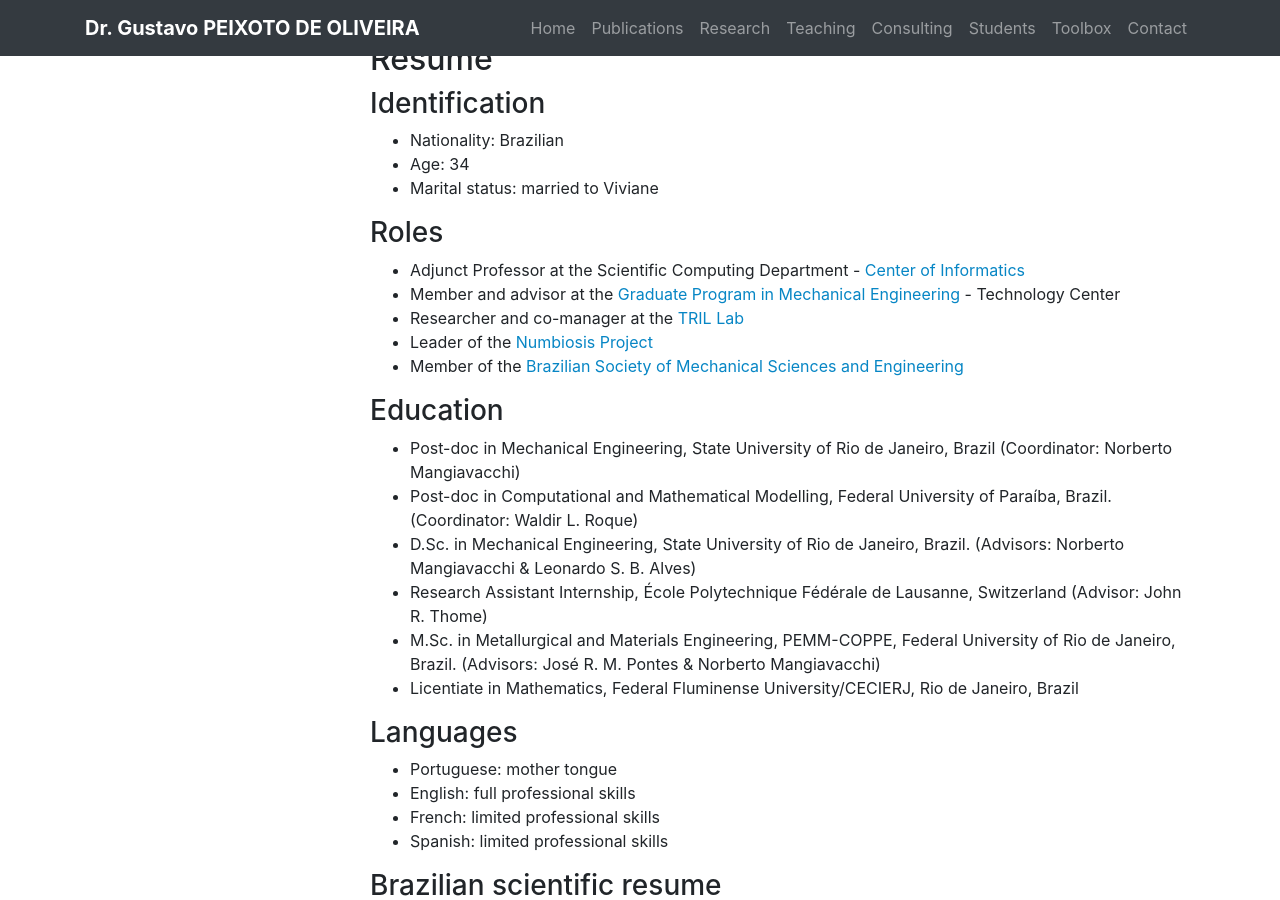
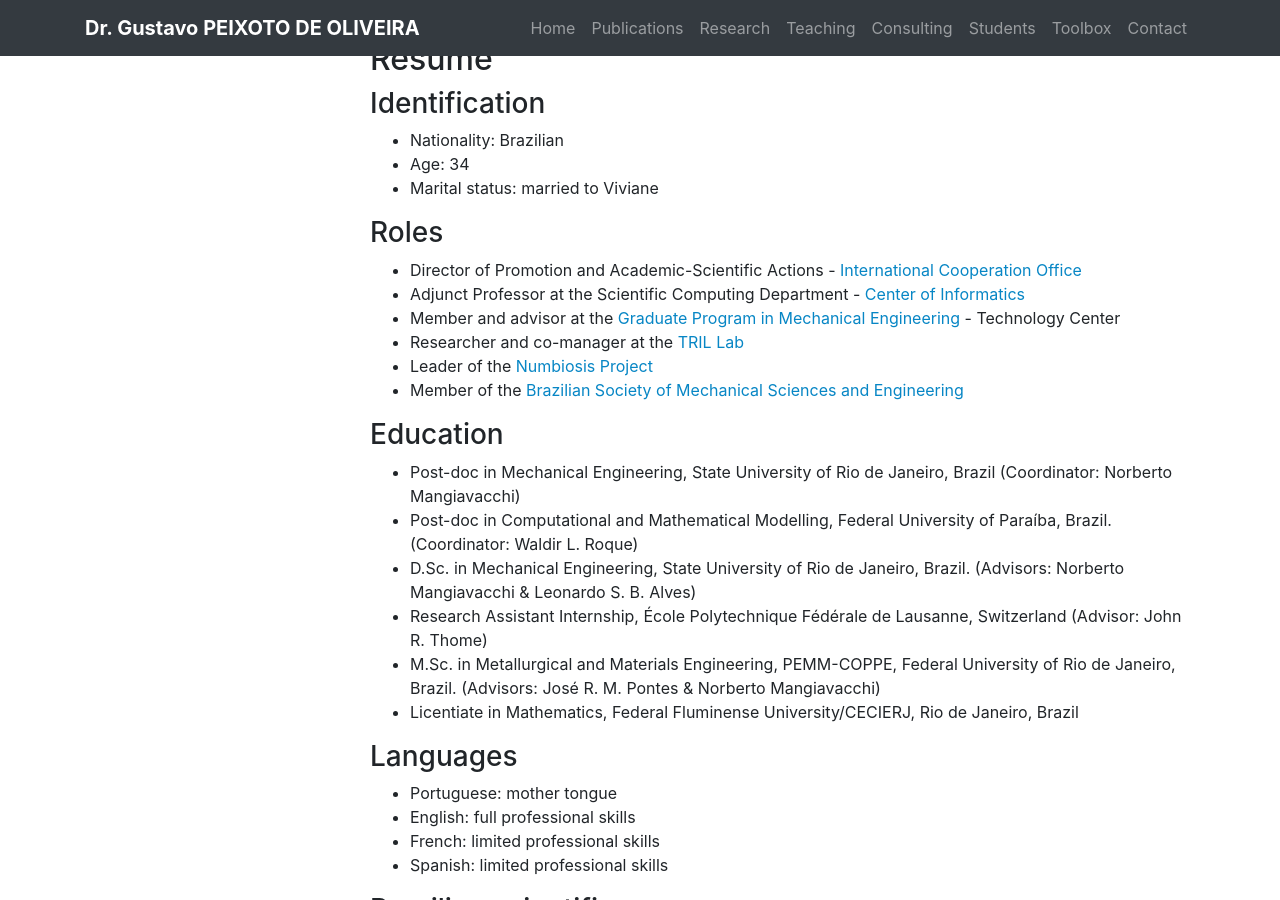
Before and after one commit to gcpeixoto/gcpeixoto.github.io, a Jekyll site: the page built from _pages/index.md, in a window 1280 px wide and 900 px high, scrolled down 840 px. Built offline with Jekyll 4.4.1, drawn with Linux system fonts in a browser that asks for light colours.

Commit message:
Adding director role.

```diff
--- a/_includes/components/intro.md
+++ b/_includes/components/intro.md
@@ -27,6 +27,7 @@
 
 ### Roles
 
+- Director of Promotion and Academic-Scientific Actions - [International Cooperation Office](http://ufpb.br/acieng)
 - Adjunct Professor at the Scientific Computing Department - [Center of Informatics](http://www.ci.ufpb.br)
 - Member and advisor at the [Graduate Program in Mechanical Engineering](https://sigaa.ufpb.br/sigaa/public/programa/portal.jsf?id=1870) - Technology Center
 - Researcher and co-manager at the [TRIL Lab](https://tril.ci.ufpb.br)
```
